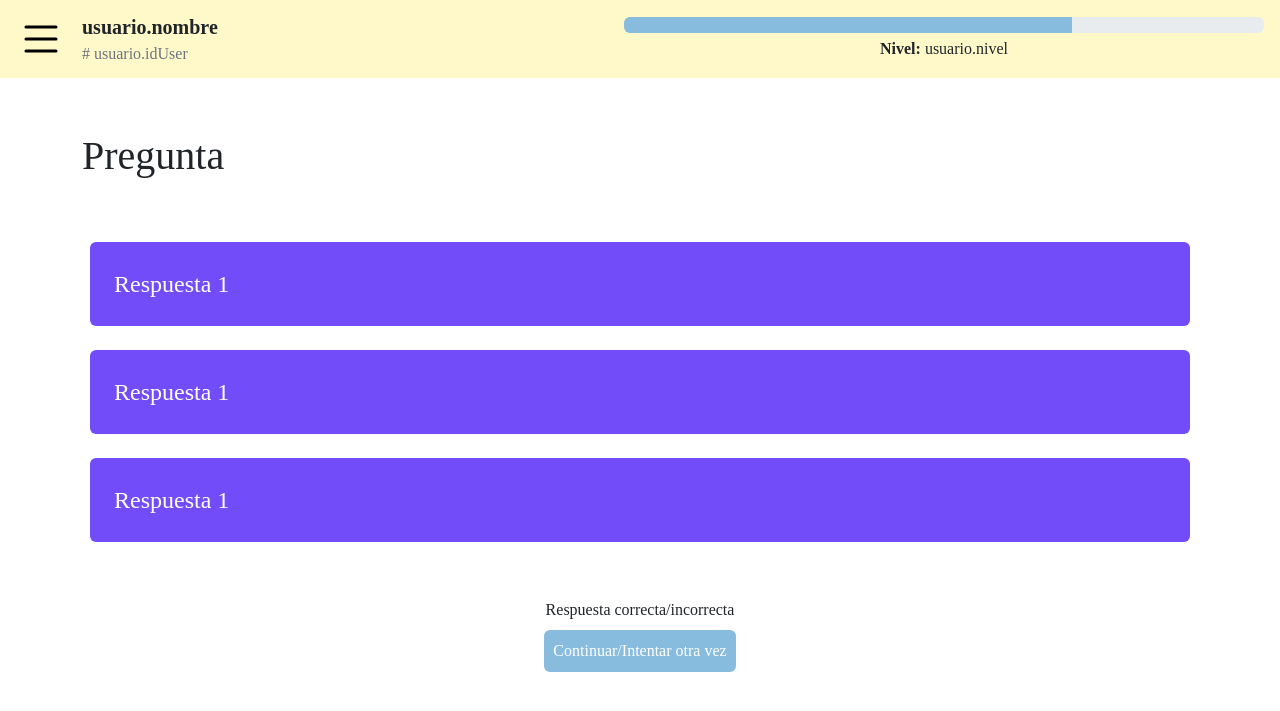
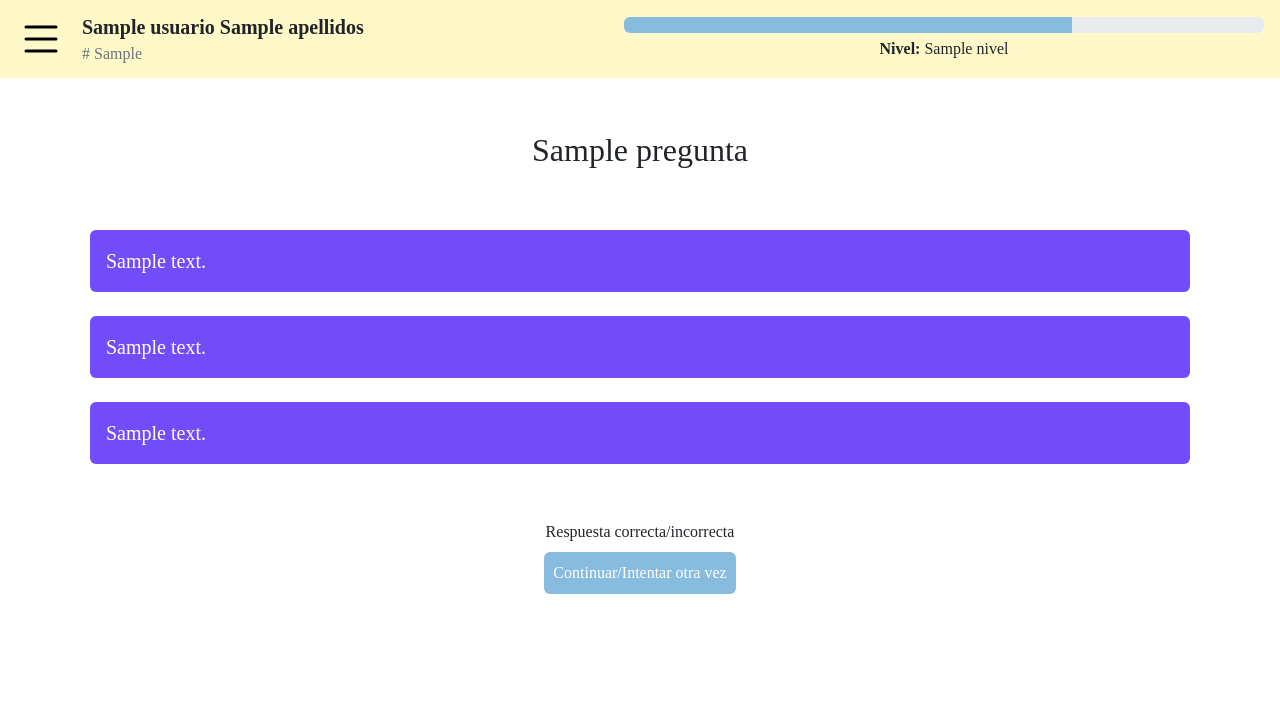
Before and after one commit to Polo123456789/Practica-del-desarrollo-de-software-II, a Flask app: template templates/Trivia.html in a window 1280 px wide. Shown: the top 711 px of the page. Run offline with Flask 3, Linux system fonts and the light colour scheme; the template is opened without the code that fills it: most values are stand-ins (such as "Sample title", 1, 10 or a date in 2020); some web fonts are replaced.

Commit message:
(+) Trivia recibe las preguntas del servidor

```diff
--- a/app.py
+++ b/app.py
@@ -79,9 +79,11 @@ def dashboard():
 # --- trivia ---
 @app.route("/trivia")
 def mostrar_trivia():
-    preguntas_API = obtener_preguntas(1)
-    #print(preguntas_API)
-    return render_template("Trivia.html", usuario=session["user"])
+    pregunta = obtener_preguntas(1)
+    print(pregunta)
+    return render_template("Trivia.html",
+                           usuario=session["user"],
+                           pregunta=pregunta)
 
 # buscar amigos
 @app.route("/buscaramigos")
@@ -123,4 +125,4 @@ if __name__ == "__main__":
         with app.app_context():
             db.create_all()
     else:
-        app.run()
+        app.run(debug=True)
--- a/static/css/styles.css
+++ b/static/css/styles.css
@@ -90,3 +90,11 @@ body {
 .ranking-list-points::before {
     content: "Puntuacion: " counter(points);
 }
+
+.trivia-answer {
+    background-color: var(--tg-contrast-1);
+}
+
+.trivia-answer:hover {
+    background-color: var(--tg-contrast-1-shaded);
+}
--- a/templates/Dashboard.html
+++ b/templates/Dashboard.html
@@ -1,4 +1,8 @@
 {% extends 'base.html' %}
+
+{% block titulo %}
+  Dashboard
+{% endblock %}
 
 {% block username %}
   {{ usuario.nombres }} {{ usuario.apellidos }}
--- a/templates/Trivia.html
+++ b/templates/Trivia.html
@@ -5,11 +5,11 @@
 {% endblock %}
 
 {% block username %}
-  usuario.nombre
+  {{ usuario.nombres }} {{ usuario.apellidos }}
 {% endblock%}
 
 {% block id %}
-  usuario.idUser
+  {{ usuario.idUser }}
 {% endblock %}
 
 {% block progressbar %}
@@ -18,16 +18,27 @@
 {% endblock %}
 
 {% block nivel %}
-  usuario.nivel
+  {{ usuario.nivel }}
+
 {% endblock %}
+
 
 {% block contenido %}
   <div class="d-flex flex-column gap-5">
-    <span class="fs-1">Pregunta</span>
+    <span class="fs-2 text-center">{{ pregunta.pregunta }}</span>
     <div class="d-flex flex-column gap-2">
-      <div class="rounded m-2 p-4 fs-4 text-white" style="background-color: var(--tg-contrast-1);" >Respuesta 1</div>
-      <div class="rounded m-2 p-4 fs-4 text-white" style="background-color: var(--tg-contrast-1);" >Respuesta 1</div>
-      <div class="rounded m-2 p-4 fs-4 text-white" style="background-color: var(--tg-contrast-1);" >Respuesta 1</div>
+      <div class="rounded m-2 p-3 fs-5 text-white trivia-answer"
+           tg-is-correct="{{ pregunta.respuesta_1.is_correct }}">
+        {{ pregunta.respuesta_1.text }}
+      </div>
+      <div class="rounded m-2 p-3 fs-5 text-white trivia-answer"
+           tg-is-correct="{{ pregunta.respuesta_2.is_correct }}">
+        {{ pregunta.respuesta_2.text }}
+      </div>
+      <div class="rounded m-2 p-3 fs-5 text-white trivia-answer"
+           tg-is-correct="{{ pregunta.respuesta_3.is_correct }}">
+        {{ pregunta.respuesta_3.text }}
+      </div>
     </div>
     <div class="d-flex flex-column">
       <span class="mx-auto">Respuesta correcta/incorrecta</span>
```
